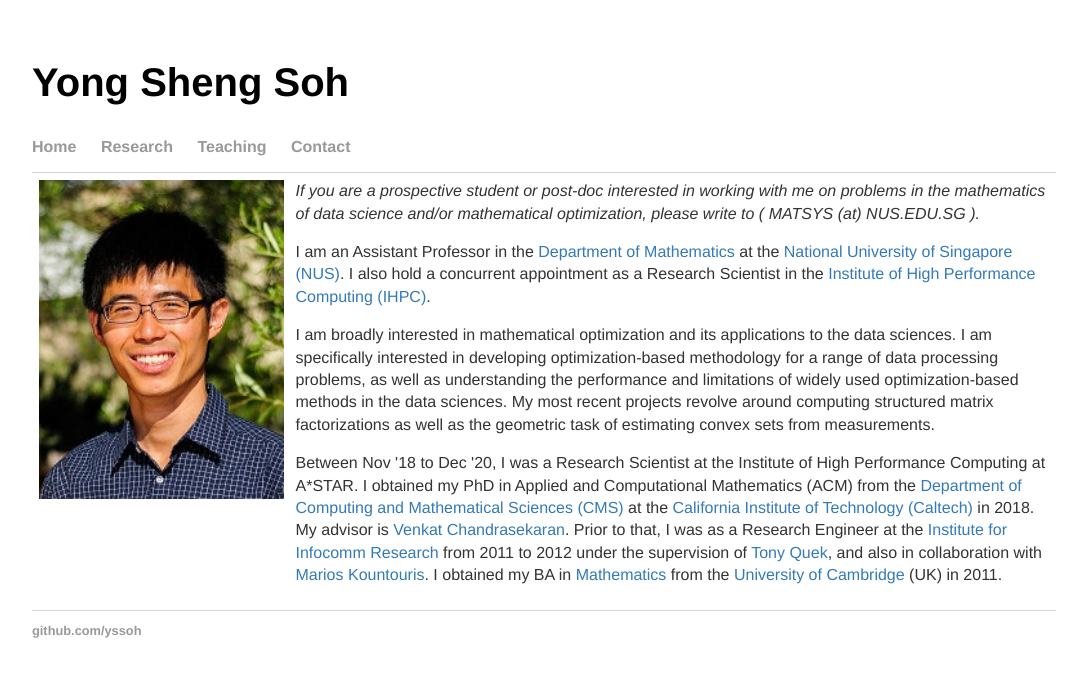
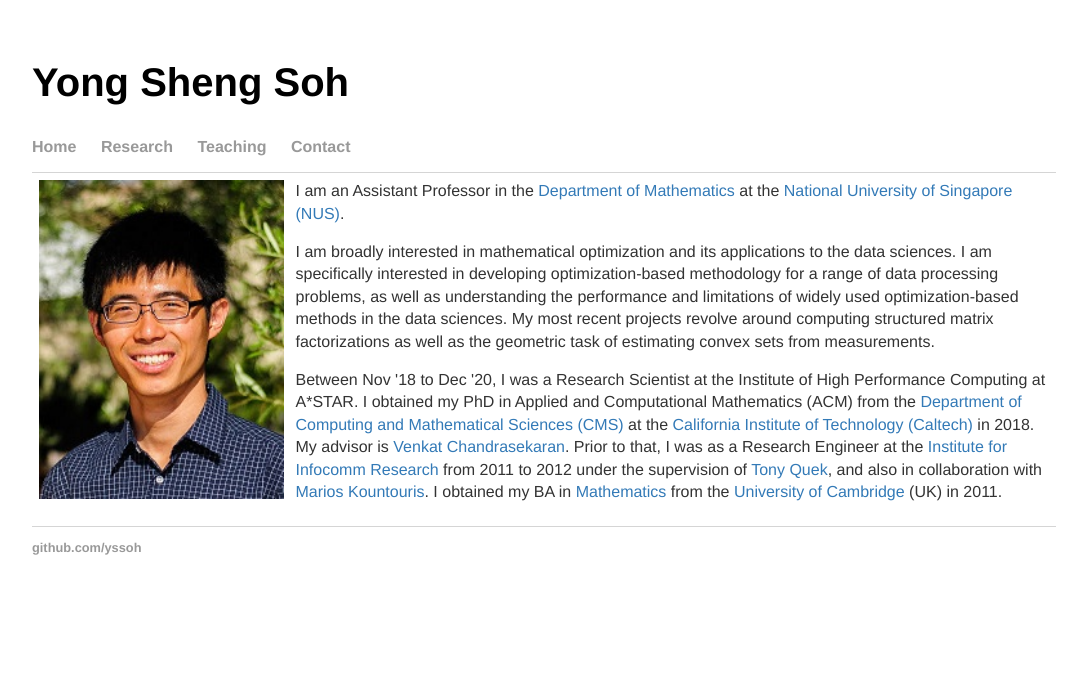
Before and after one commit to yssoh/yssoh.github.io, a Jekyll site: the page built from index.html, in a window 1280 px wide. Shown: the top 677 px of the page, without its empty margins (96-1173 px from the left). Built offline with Jekyll 4.4.1, drawn with Linux system fonts in a browser that asks for light colours.

Commit message:
Update index.html

```diff
--- a/index.html
+++ b/index.html
@@ -21,9 +21,7 @@ title: Yong Sheng Soh
     </td>
     <td>
       <div id="blurb">
-	<p><i>If you are a prospective student or post-doc interested in working with me on problems in the mathematics of data science and/or mathematical optimization, please write to ( MATSYS (at) NUS.EDU.SG ).</i></p>
-
-	<p>I am an Assistant Professor in the <a href="https://www.math.nus.edu.sg/">Department of Mathematics</a> at the <a href="http://nus.edu.sg/">National University of Singapore (NUS)</a>.  I also hold a concurrent appointment as a Research Scientist in the <a href="http://www.a-star.edu.sg/ihpc">Institute of High Performance Computing (IHPC)</a>.</p>
+	<p>I am an Assistant Professor in the <a href="https://www.math.nus.edu.sg/">Department of Mathematics</a> at the <a href="http://nus.edu.sg/">National University of Singapore (NUS)</a>.  </p>
 
 	<p>I am broadly interested in mathematical optimization and its applications to the data sciences.  I am specifically interested in developing optimization-based methodology for a range of data processing problems, as well as understanding the performance and limitations of widely used optimization-based methods in the data sciences.  My most recent projects revolve around computing structured matrix factorizations as well as the geometric task of estimating convex sets from measurements.</p>
 
```
